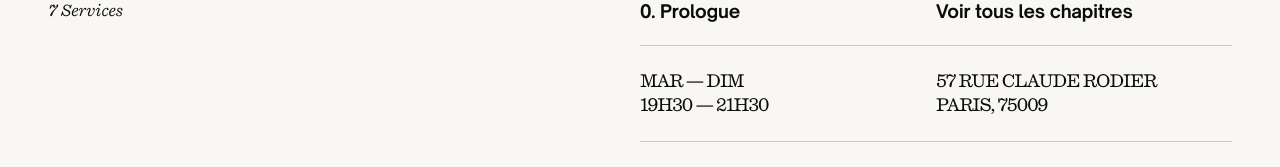
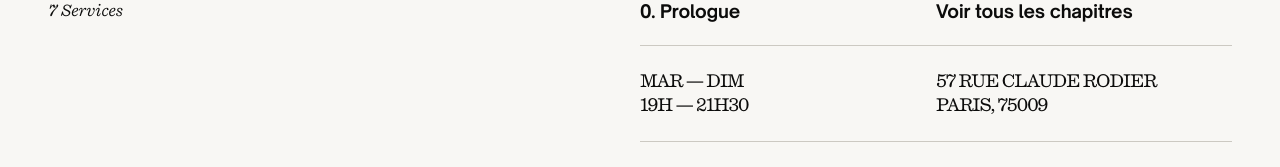
Before and after one commit to Andrianjaka-Tony/double-impact, a Next.js app: page / in a window 1280 px wide. Shown: the part 392-559 px from the top of the page. Built offline with nearby package versions, Linux system fonts and the light colour scheme.

Commit message:
changement Horraire

```diff
--- a/src/views/home.page.tsx
+++ b/src/views/home.page.tsx
@@ -70,7 +70,7 @@ export default function HomePage() {
               <div className={s.hours}>
                 Mar &mdash; Dim
                 <br />
-                19H30 &mdash; 21H30
+                19H &mdash; 21H30
               </div>
               <div className={s.address}>
                 57 Rue Claude Rodier
```
